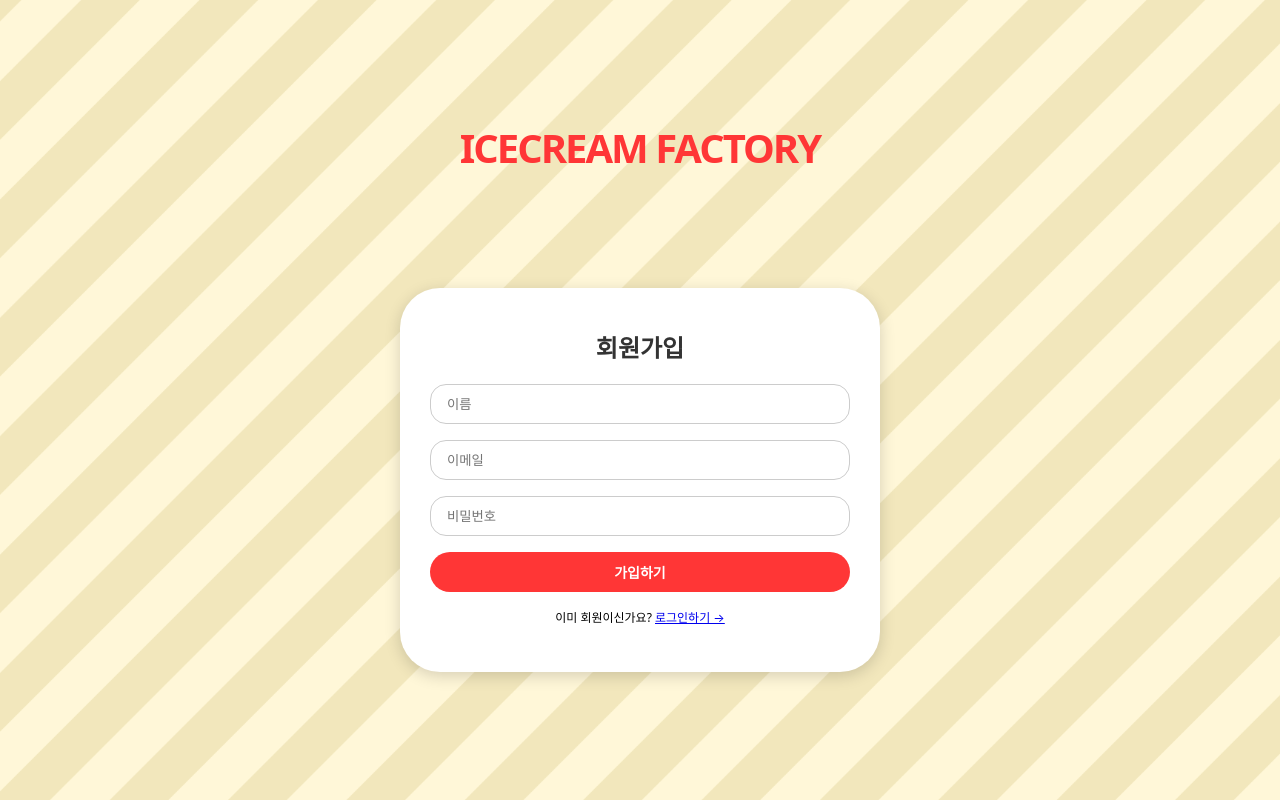
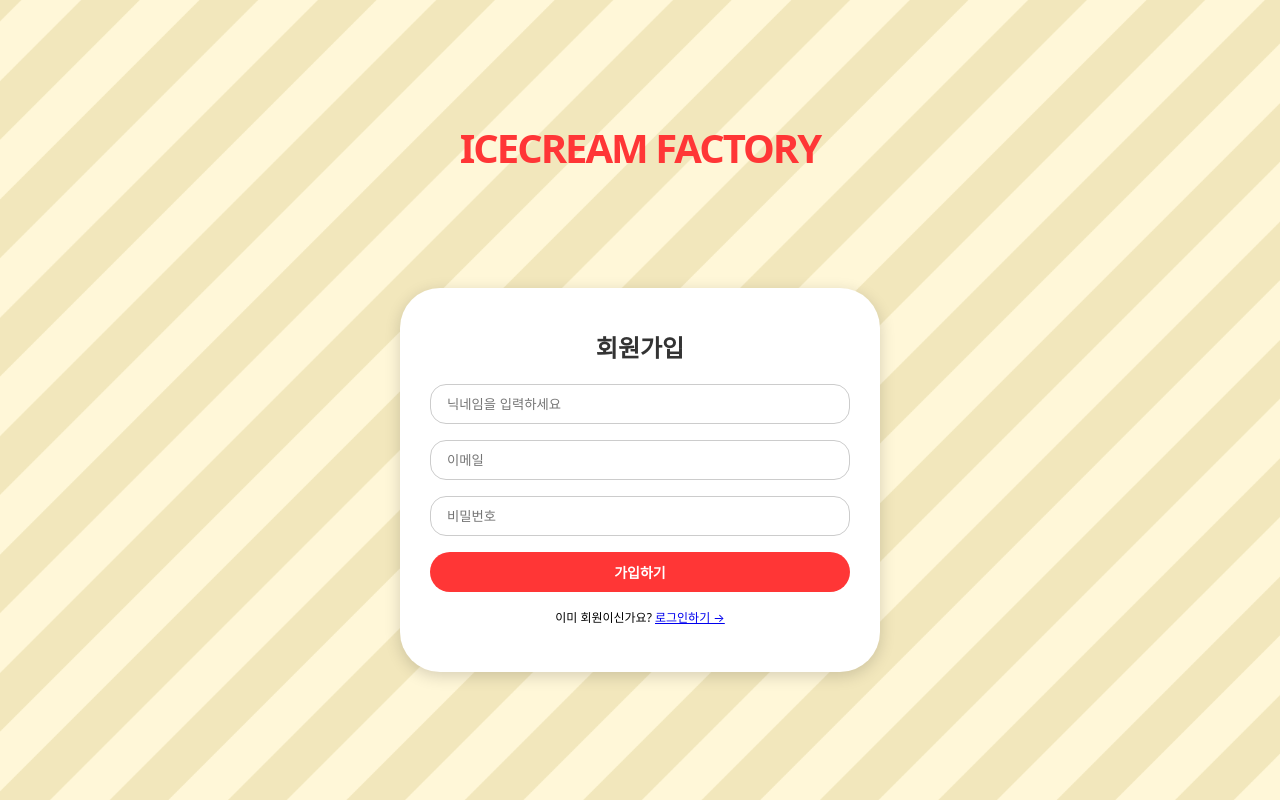
Before and after one commit to Hyeok-gu/IceCream-factory, a React (Vite) app: page /create-account in a window 1280 px wide. Built offline with nearby package versions, Linux system fonts and the light colour scheme; no server answers.

Commit message:
회원가입 이름 변경

```diff
--- a/src/routes/create-account.jsx
+++ b/src/routes/create-account.jsx
@@ -70,7 +70,7 @@
             onChange={onChange}
             name="name"
             value={name}
-            placeholder="이름"
+            placeholder="닉네임을 입력하세요"
             type="text"
             required
           />
```
Also changed, not shown: 1 other file (tests, documents, lock files or other folders).
